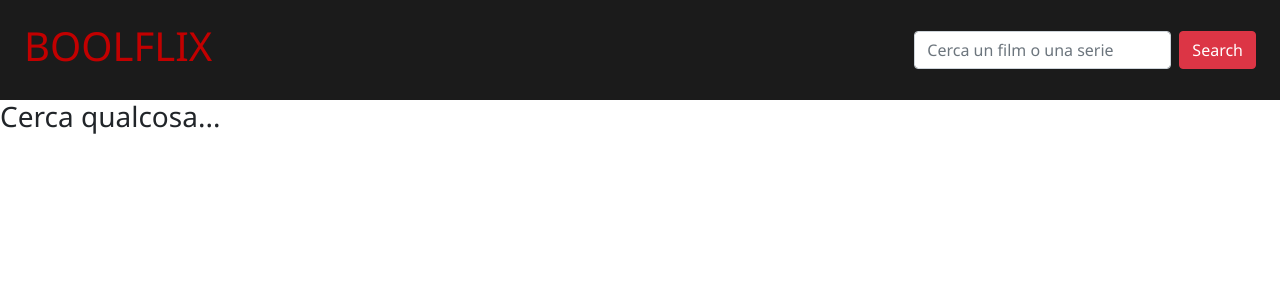
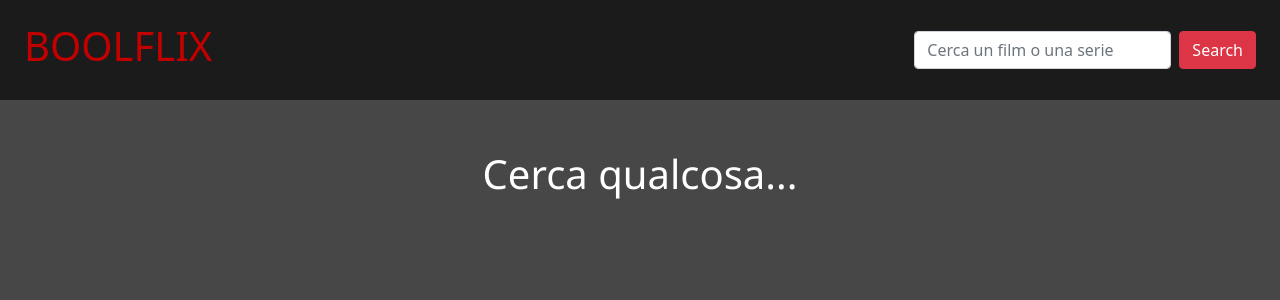
Before and after one commit to LauraBigoni/vue-boolflix, a Vue app: page / in a window 1280 px wide. Shown: the top 300 px of the page. Built offline with nearby package versions, Linux system fonts and the light colour scheme.

Commit message:
added more style

```diff
--- a/src/App.vue
+++ b/src/App.vue
@@ -6,17 +6,39 @@
 			@fetch-series="showProducts"
 		/>
 		<main>
-			<div v-if="products.length && series.length">
-				<section id="movies">
-					<h2>Movies</h2>
-					<Product v-for="movie in products" :key="movie.id" :item="movie" />
-				</section>
-				<section id="series">
-					<h2>Series</h2>
-					<Product v-for="serie in series" :key="serie.id" :item="serie" />
-				</section>
+			<div class="container">
+				<div class="row">
+					<div class="col d-flex flex-wrap justify-content-center">
+						<div v-if="products.length && series.length">
+							<h2 class="text-center pb-5">Movies</h2>
+							<section
+								id="movies"
+								class="d-flex flex-wrap justify-content-around"
+							>
+								<Product
+									class="p-1"
+									v-for="movie in products"
+									:key="movie.id"
+									:item="movie"
+								/>
+							</section>
+							<h2 class="text-center pb-5">Series</h2>
+							<section
+								id="series"
+								class="d-flex flex-wrap justify-content-around"
+							>
+								<Product
+									class="p-1"
+									v-for="serie in series"
+									:key="serie.id"
+									:item="serie"
+								/>
+							</section>
+						</div>
+						<h3 v-else class="h1">Cerca qualcosa...</h3>
+					</div>
+				</div>
 			</div>
-			<h3 v-else>Cerca qualcosa...</h3>
 		</main>
 	</div>
 </template>
@@ -52,9 +74,41 @@ export default {
 </script>
 
 <style lang="scss">
-@import '~bootstrap/dist/css/bootstrap.css';
+@import "~bootstrap/dist/css/bootstrap.css";
 $main_font: "Segoe UI", "Open Sans", Helvetica, sans-serif;
-body {
+/* Generics */
+::-webkit-scrollbar {
+	width: 5px;
+	height: 5px;
+}
+
+::-webkit-scrollbar-thumb {
+	background: rgb(194, 0, 0);
+	border-radius: 10px;
+}
+
+main {
 	font-family: $main_font;
+	background-color: rgb(71, 71, 71);
+	padding-top: 50px;
+	height: calc(100vh - 100px);
+	overflow-y: scroll;
+	color: white;
+
+	.language img {
+		height: auto;
+		width: 40px;
+	}
+
+	.poster img {
+		height: 450px;
+		width: 300px;
+		border-radius: 10px;
+		border: 2px solid white;
+	}
+
+	li {
+		width: 300px;
+	}
 }
 </style>
--- a/src/components/Product.vue
+++ b/src/components/Product.vue
@@ -1,9 +1,8 @@
 <template>
-	<div>
-		<ul>
+	<ul class="list-unstyled d-flex flex-column">
 		<li>Titolo: {{ item.title || item.name }}</li>
 		<li>Titolo originale: {{ item.original_title || item.original_name }}</li>
-			<li>
+		<li class="language">
 			Lingua:
 			<img
 				v-if="countries.includes(item.original_language)"
@@ -12,7 +11,7 @@
 			/>
 			<span v-else>{{ item.original_language }}</span>
 		</li>
-			<li>
+		<li class="poster">
 			<img v-if="item.poster_path" :src="setPoster" :alt="item.title" />
 			<img v-else :src="setAlternativePoster" :alt="item.title" />
 		</li>
@@ -25,7 +24,6 @@
 			></i>
 		</li>
 	</ul>
-	</div>
 </template>
 
 <script>
@@ -60,5 +58,7 @@ export default {
 </script>
 
 <style lang="scss" scoped>
-
+.fa-star {
+	color: rgb(236, 201, 41);
+}
 </style>
```
Also changed, not shown: 7 other files (tests, documents, lock files or other folders). Lines whose indentation alone changed are shown as unchanged.
